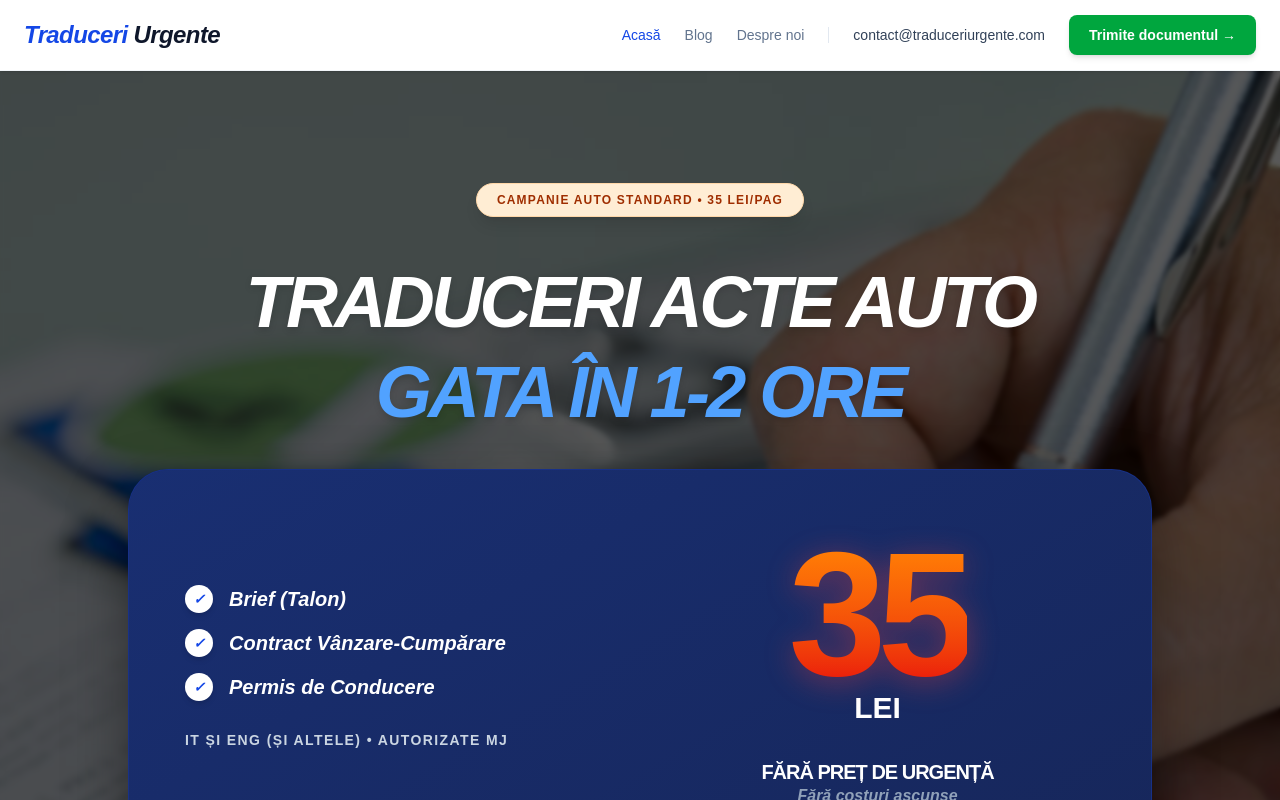
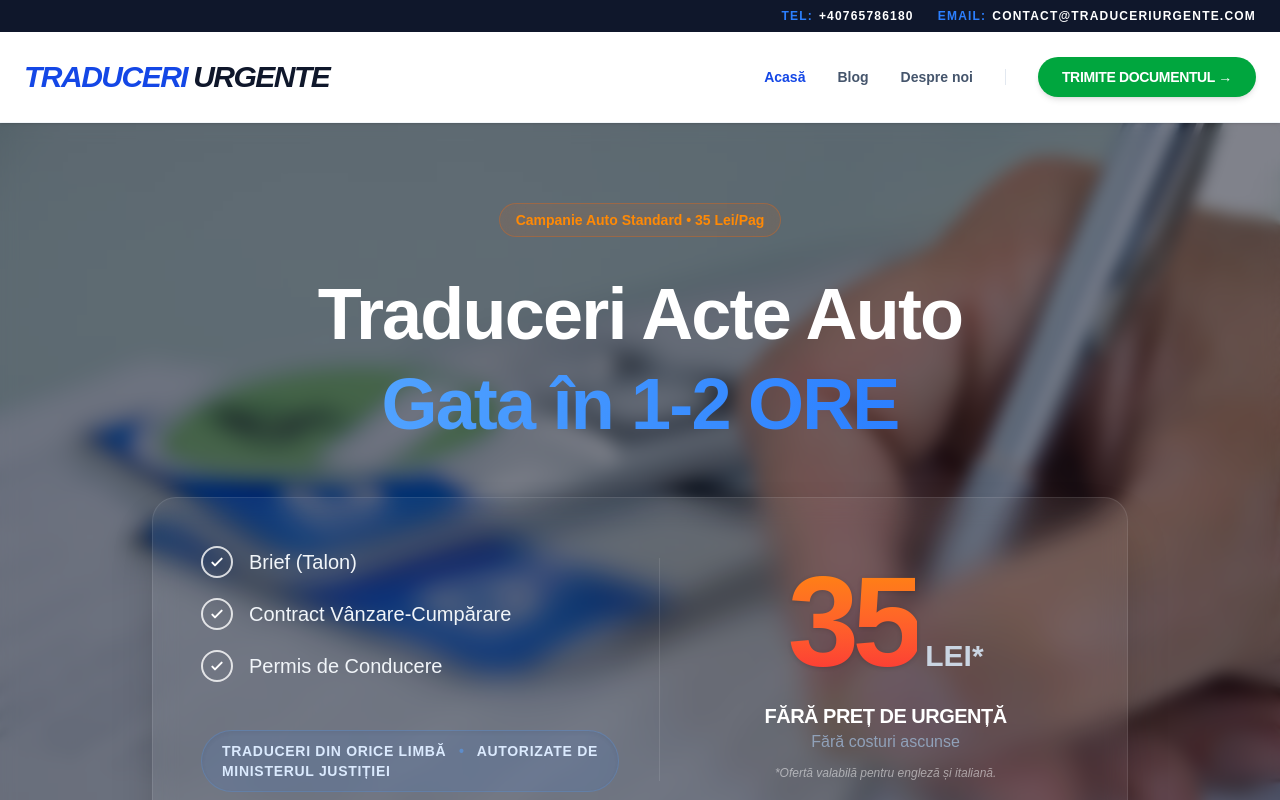
Before and after one commit to Eusebiu05/traduceri-urgente-landing, a Next.js app: page / in a window 1280 px wide. Shown: the top 800 px of the page. Built offline with nearby package versions, Linux system fonts and the light colour scheme.

Commit message:
1.4 Minor visual improvments

```diff
--- a/src/components/Header.tsx
+++ b/src/components/Header.tsx
@@ -1,4 +1,4 @@
-"use client"; // Adăugat pentru a putea folosi useState și usePathname
+"use client";
 
 import { useState } from "react";
 import { usePathname } from "next/navigation";
@@ -7,121 +7,95 @@ import Link from "next/link";
 
 export const Header = () => {
   const [isMenuOpen, setIsMenuOpen] = useState(false);
-  const pathname = usePathname(); // Pentru a ști pe ce pagină ne aflăm
+  const pathname = usePathname();
 
-  // Funcție pentru a stabili dacă un link este activ
   const getLinkClass = (path: string) => {
     const isActive = pathname === path;
-    return `text-sm font-medium transition-colors ${
-      isActive ? "text-blue-700" : "text-slate-500 hover:text-blue-700"
+    return `text-sm font-bold transition-colors ${
+      isActive ? "text-blue-700" : "text-slate-600 hover:text-blue-700"
     }`;
   };
 
   return (
-    <header className="sticky top-0 z-50 bg-white/95 backdrop-blur-md border-b border-slate-100 shadow-sm transition-all">
-      <div className="max-w-7xl mx-auto px-6 flex justify-between items-center h-[70px]"> {/* Am mărit puțin înălțimea pentru respiro */}
+    <header className="sticky top-0 z-50 bg-white/95 backdrop-blur-md border-b border-slate-100 shadow-sm">
 
-        {/* LOGO */}
+      {/* 1. BARA DE CONTACT (Zen-Style) */}
+      <div className="bg-slate-900 text-white py-2 px-6">
+        <div className="max-w-7xl mx-auto flex justify-center md:justify-end gap-6 text-[10px] md:text-xs font-bold uppercase tracking-widest">
+          <a href={`tel:${CompanyInfo.phone}`} className="flex items-center gap-1.5 hover:text-blue-400 transition-colors">
+            <span className="text-blue-500 font-black">TEL:</span> {CompanyInfo.phone}
+          </a>
+          <a href={`mailto:${CompanyInfo.email}`} className="hidden sm:flex items-center gap-1.5 hover:text-blue-400 transition-colors">
+            <span className="text-blue-500 font-black">EMAIL:</span> {CompanyInfo.email}
+          </a>
+        </div>
+      </div>
+
+      <div className="max-w-7xl mx-auto px-6">
+        {/* CONTAINER LOGO & NAV - flex-row și h-[70px] pe mobil pentru aliniere laterală */}
+        <div className="flex flex-row justify-between items-center h-[70px] md:h-[90px]">
+
+          {/* LOGO - Acum la stânga pe mobil */}
           <Link href="/" className="flex items-baseline gap-1.5 group">
-          <span className="font-extrabold text-2xl text-blue-700 italic tracking-tight group-hover:text-blue-800 transition-colors">
+            <span className="font-extrabold text-xl md:text-3xl text-blue-700 italic tracking-tighter group-hover:text-blue-800 transition-colors uppercase whitespace-nowrap">
               Traduceri
             </span>
-          <span className="font-extrabold text-2xl text-slate-900 italic tracking-tight">
+            <span className="font-extrabold text-xl md:text-3xl text-slate-900 italic tracking-tighter uppercase whitespace-nowrap">
               Urgente
             </span>
           </Link>
 
           {/* NAV — Desktop */}
-        <nav className="hidden md:flex gap-6 items-center">
-          <Link href="/" className={getLinkClass("/")}>
-            Acasă
-          </Link>
-          <Link href="/blog" className={getLinkClass("/about")}>
-            Blog
-          </Link>
-          <Link href="/about" className={getLinkClass("/about")}>
-            Despre noi
-          </Link>
-
+          <nav className="hidden md:flex gap-8 items-center">
+            <Link href="/" className={getLinkClass("/")}>Acasă</Link>
+            <Link href="/blog" className={getLinkClass("/blog")}>Blog</Link>
+            <Link href="/about" className={getLinkClass("/about")}>Despre noi</Link>
             <div className="h-4 w-px bg-slate-200" />
-
-          {/* Email */}
-          <a
-            href={`mailto:${CompanyInfo.email}`}
-            className="text-sm font-medium text-slate-700 hover:text-blue-700 transition-colors"
-          >
-            {CompanyInfo.email}
-          </a>
-
-          {/* CTA - WhatsApp (Îmbunătățit vizual) */}
             <a
               href={`https://wa.me/${CompanyInfo.whatsapp}`}
-            className="bg-green-600 hover:bg-green-500 text-white px-5 py-2.5 rounded-lg text-sm font-bold transition-all shadow-md hover:shadow-lg hover:-translate-y-0.5 whitespace-nowrap flex items-center gap-2"
+              className="bg-green-600 hover:bg-green-500 text-white px-6 py-2.5 rounded-full text-sm font-black transition-all shadow-md hover:shadow-lg hover:-translate-y-0.5 flex items-center gap-2 uppercase tracking-tight"
             >
-            Trimite documentul &rarr;
+              Trimite documentul →
             </a>
           </nav>
 
-        {/* HAMBURGER — Mobil (Acum este funcțional) */}
+          {/* BUTON MENIU MOBIL - Mutat în DREAPTA lateral */}
+          <div className="md:hidden flex items-center">
             <button
-          className="md:hidden text-slate-700 p-2 rounded-md hover:bg-slate-100 transition-colors"
-          aria-label="Deschide meniu"
+              className="flex items-center justify-center bg-slate-50 hover:bg-slate-100 text-slate-900 h-10 w-10 rounded-xl border border-slate-200 transition-all active:scale-90"
               onClick={() => setIsMenuOpen(!isMenuOpen)}
+              aria-label="Meniu"
             >
               {isMenuOpen ? (
-            // Iconiță "X" când meniul e deschis
-            <svg className="w-6 h-6" fill="none" stroke="currentColor" viewBox="0 0 24 24">
-              <path strokeLinecap="round" strokeLinejoin="round" strokeWidth="2" d="M6 18L18 6M6 6l12 12" />
+                <svg className="w-6 h-6 text-blue-700" fill="none" stroke="currentColor" viewBox="0 0 24 24" strokeWidth="2.5">
+                  <path strokeLinecap="round" strokeLinejoin="round" d="M6 18L18 6M6 6l12 12" />
                 </svg>
               ) : (
-            // Iconiță Hamburger când e închis
-            <svg className="w-6 h-6" fill="none" stroke="currentColor" viewBox="0 0 24 24">
-              <path strokeLinecap="round" strokeLinejoin="round" strokeWidth="2" d="M4 6h16M4 12h16m-7 6h7" />
-            </svg>
+                <div className="flex flex-col gap-1 items-end">
+                  <span className="w-6 h-[2px] bg-blue-700 rounded-full"></span>
+                  <span className="w-4 h-[2px] bg-blue-700 rounded-full"></span>
+                </div>
               )}
             </button>
-
+          </div>
+        </div>
       </div>
 
       {/* MENIU DROPDOWN — Mobil */}
       {isMenuOpen && (
-        <div className="md:hidden bg-white border-t border-slate-100 shadow-lg absolute w-full left-0 px-6 py-4 flex flex-col gap-4">
-          <Link
-            href="/"
-            className="text-base font-medium text-slate-700 hover:text-blue-700"
-            onClick={() => setIsMenuOpen(false)} // Închide meniul la click
-          >
-            Acasă
-          </Link>
-          <Link
-            href="/"
-            className="text-base font-medium text-slate-700 hover:text-blue-700"
-            onClick={() => setIsMenuOpen(false)} // Închide meniul la click
-          >
-            Blog
-          </Link>
-          <Link
-            href="/about"
-            className="text-base font-medium text-slate-700 hover:text-blue-700"
-            onClick={() => setIsMenuOpen(false)}
-          >
-            Despre noi
-          </Link>
-
-          <div className="h-px w-full bg-slate-100 my-1" />
-
-          <a
-            href={`mailto:${CompanyInfo.email}`}
-            className="text-base font-medium text-slate-700"
-          >
-            {CompanyInfo.email}
-          </a>
+        <div className="md:hidden bg-white border-t border-slate-100 shadow-2xl absolute w-full left-0 px-8 py-10 flex flex-col gap-5 animate-in fade-in slide-in-from-top-4 duration-300 z-[100]">
+          <Link href="/" className="text-xl font-black text-slate-900 text-center py-3 border-b border-slate-50 tracking-tight" onClick={() => setIsMenuOpen(false)}>ACASĂ</Link>
+          <Link href="/blog" className="text-xl font-black text-slate-900 text-center py-3 border-b border-slate-50 tracking-tight" onClick={() => setIsMenuOpen(false)}>BLOG</Link>
+          <Link href="/about" className="text-xl font-black text-slate-900 text-center py-3 border-b border-slate-50 tracking-tight" onClick={() => setIsMenuOpen(false)}>DESPRE NOI</Link>
 
           <a
             href={`https://wa.me/${CompanyInfo.whatsapp}`}
-            className="bg-green-600 text-white px-4 py-3 rounded-lg text-center font-bold mt-2"
+            className="bg-green-600 text-white px-4 py-5 rounded-2xl text-center font-black mt-6 shadow-xl flex justify-center items-center gap-3 uppercase tracking-wider transition-transform active:scale-95"
           >
-            Trimite documentul pe WhatsApp
+             <svg className="w-6 h-6 fill-current" viewBox="0 0 24 24">
+                <path d="M.057 24l1.687-6.163c-1.041-1.804-1.588-3.849-1.587-5.946.003-6.556 5.338-11.891 11.893-11.891 3.181.001 6.167 1.24 8.413 3.488 2.245 2.248 3.481 5.236 3.48 8.414-.003 6.557-5.338 11.892-11.893 11.892-1.99-.001-3.951-.5-5.688-1.448l-6.305 1.654z" />
+             </svg>
+            Trimite pe WhatsApp
           </a>
         </div>
       )}
--- a/src/components/Hero.tsx
+++ b/src/components/Hero.tsx
@@ -1,79 +1,127 @@
 // src/components/Hero.tsx
-// NOU: Am adăugat importul pentru CompanyInfo
 import { PricingData, CompanyInfo } from "@/data/site-content";
-const whatsappMessage = encodeURIComponent("Bună ziua! Doresc o ofertă de preț pentru traducerea unor acte auto. Vă trimit imediat pozele.");
+
+// Mesajul predefinit rămâne exact cum l-ai setat
+const whatsappMessage = encodeURIComponent(
+  "Bună ziua. Doresc o ofertă pentru urmatoarele documente..."
+);
+
 export const Hero = () => (
-  <section className="relative py-16 md:py-28 overflow-hidden">
-
+  <section className="relative flex min-h-[90vh] items-center justify-center py-20 overflow-hidden">
+    {/* FUNDAL ȘI OVERLAY */}
     <div
       className="absolute inset-0 bg-cover bg-center bg-no-repeat"
-      style={{ backgroundImage: "url('/background-image.jpg')" }} // Asigură-te că numele fișierului este corect
-    >
-      <div className="absolute inset-0 bg-black/65 backdrop-blur-[2px]"></div>
-    </div>
+      style={{ backgroundImage: "url('/hero-bg.jpg')" }}
+    />
+    <div className="absolute inset-0 bg-slate-950/75 md:bg-slate-950/50 backdrop-blur-sm" />
 
-    <div className="max-w-6xl mx-auto px-4 relative z-10 text-center">
-      <span className="inline-block bg-orange-100 text-orange-800 px-5 py-2 rounded-full text-xs font-extrabold tracking-widest uppercase mb-10 shadow-lg border border-orange-200">
+    <div className="relative z-10 w-full max-w-5xl mx-auto px-6 flex flex-col items-center text-center">
+      {/* BADGE - Aliniat la stânga pe mobil, centrat pe desktop */}
+      <div className="mb-8 inline-flex items-center self-start md:self-center rounded-full border border-orange-500/30 bg-orange-500/10 px-4 py-1.5 text-sm font-semibold text-orange-400 backdrop-blur-md">
         Campanie Auto Standard • 35 Lei/Pag
-      </span>
+      </div>
 
-      <h1 className="text-4xl md:text-7xl font-black text-white mb-8 leading-tight uppercase italic tracking-tighter drop-shadow-md">
+      {/* TITLU PRINCIPAL - Aliniat la stânga pe mobil, centrat pe desktop */}
+      <h1 className="mb-12 text-5xl md:text-7xl font-extrabold text-white tracking-tight leading-tight w-full text-left md:text-center">
         Traduceri Acte Auto <br />
-        <span className="text-blue-400">Gata în 1-2 ORE</span>
+        <span className="text-transparent bg-clip-text bg-gradient-to-r from-blue-400 to-blue-500">
+          Gata în 1-2 ORE
+        </span>
       </h1>
 
-      {/* MEGA POSTER CARD */}
-      <div className="bg-blue-950 p-8 md:p-14 rounded-[2.5rem] shadow-[0_25px_70px_-15px_rgba(0,0,0,0.6)] border border-blue-800/50 relative overflow-hidden backdrop-blur-sm max-w-5xl mx-auto">
-        <div className="absolute inset-0 bg-gradient-to-br from-blue-900/50 to-transparent"></div>
+      {/* CARD PREMIUM */}
+      <div className="w-full rounded-3xl border border-white/10 bg-white/5 p-8 md:p-12 shadow-2xl backdrop-blur-md">
+        {/* Container flex pentru Listă și Preț - items-start pe mobil */}
+        <div className="flex flex-col md:flex-row items-start md:items-center justify-between gap-10 mb-10 w-full">
 
-        {/* NOU: Am grupat lista și prețul într-un div flex pentru a le ține sus */}
-        <div className="flex flex-col md:flex-row items-center justify-between gap-10 relative z-10 mb-10">
-
-          <div className="text-left md:w-1/2">
-            <ul className="space-y-4">
-              {["Brief (Talon)", "Contract Vânzare-Cumpărare", "Permis de Conducere"].map(item => (
-                <li key={item} className="flex items-center gap-4 font-extrabold text-white italic text-lg md:text-xl">
-                  <span className="w-7 h-7 bg-white text-blue-700 rounded-full flex items-center justify-center text-sm font-bold shadow-md">✓</span>
+          {/* Partea stângă: Lista */}
+          <div className="w-full md:w-1/2 space-y-6 text-left">
+            <ul className="space-y-5">
+              {[
+                "Brief (Talon)",
+                "Contract Vânzare-Cumpărare",
+                "Permis de Conducere",
+              ].map((item) => (
+                <li
+                  key={item}
+                  className="flex items-center text-lg md:text-xl font-medium text-slate-100"
+                >
+                  {/* Bifa simplă cu contur alb, ca în imagine */}
+                  <div className="mr-4 flex h-8 w-8 shrink-0 items-center justify-center rounded-full border-2 border-white/80 text-white">
+                    <svg
+                      className="h-4 w-4"
+                      fill="none"
+                      viewBox="0 0 24 24"
+                      stroke="currentColor"
+                      strokeWidth={3}
+                    >
+                      <path
+                        strokeLinecap="round"
+                        strokeLinejoin="round"
+                        d="M5 13l4 4L19 7"
+                      />
+                    </svg>
+                  </div>
                   {item}
                 </li>
               ))}
             </ul>
-            <p className="mt-8 text-slate-300 font-bold uppercase text-sm tracking-widest leading-none">
-              IT și ENG (și altele) • Autorizate MJ
+
+            {/* Etichetă rotunjită și luminoasă */}
+            <div className="mt-6 inline-flex items-center rounded-full border border-blue-400/20 bg-blue-500/10 px-5 py-2.5 shadow-inner">
+              <p className="text-xs md:text-sm font-bold text-blue-100 uppercase tracking-wider">
+                Traduceri din orice limbă{" "}
+                <span className="mx-2 text-blue-400/50">•</span> Autorizate de Ministerul Justiției
+              </p>
+            </div>
+          </div>
+
+          {/* Partea dreaptă: Prețul */}
+          <div className="w-full md:w-1/2 flex flex-col items-start md:items-center justify-center border-t border-white/10 pt-8 md:pt-0 md:border-t-0 md:border-l md:pl-8">
+            <div className="flex items-baseline gap-2">
+              <span className="text-8xl md:text-9xl font-black text-transparent bg-clip-text bg-gradient-to-b from-orange-400 to-red-500 tracking-tighter drop-shadow-sm">
+                {PricingData.autoStandard}
+              </span>
+              <span className="text-2xl md:text-3xl font-bold text-slate-300">
+                LEI*
+              </span>
+            </div>
+
+            <p className="mt-4 text-lg md:text-xl font-bold text-white tracking-tight uppercase w-full text-left md:text-center">
+              Fără preț de urgență
+            </p>
+            <p className="text-sm md:text-base font-medium text-slate-400 w-full text-left md:text-center">
+              Fără costuri ascunse
+            </p>
+
+            {/* Conditii - Corect integrat in containerul din dreapta */}
+            <p className="mt-3 text-[11px] md:text-xs font-medium text-white/50 italic w-full text-left md:text-center leading-tight">
+              *Ofertă valabilă pentru engleză și italiană.
             </p>
           </div>
+        </div> {/* <-- Aici se inchide corect containerul de flex */}
 
-          <div className="flex flex-col items-center md:w-1/2">
-            <div className="text-8xl md:text-[11rem] font-black tracking-tighter leading-none bg-gradient-to-b from-orange-400 to-red-600 bg-clip-text text-transparent drop-shadow-[0_5px_15px_rgba(239,68,68,0.4)]">
-              {PricingData.autoStandard}
-            </div>
-            <div className="text-3xl font-black text-white -mt-3">LEI</div>
-
-            <p className="font-black text-white uppercase tracking-tighter mt-8 text-xl">FĂRĂ preț de urgență</p>
-            <p className="font-bold text-slate-400 text-base italic leading-tight">Fără costuri ascunse</p>
-          </div>
-
-        </div>
-
-        {/* NOU: BUTONUL DE WHATSAPP "BANDĂ RULANTĂ" */}
-        <div className="relative z-10 border-t border-blue-800/50 pt-10 mt-2">
+        {/* BUTON WHATSAPP */}
+        <div className="border-t border-white/10 pt-8 mt-4 w-full flex flex-col items-center">
+          {/* justify-start pe mobil pentru a alinia conținutul butonului */}
           <a
             href={`https://wa.me/${CompanyInfo.whatsapp}?text=${whatsappMessage}`}
             target="_blank"
             rel="noopener noreferrer"
-            className="bg-[#25D366] hover:bg-[#20bd5a] text-white px-6 py-5 rounded-2xl text-xl md:text-2xl font-black uppercase tracking-wide transition-all shadow-[0_10px_30px_-5px_rgba(37,211,102,0.5)] hover:shadow-[0_15px_40px_-5px_rgba(37,211,102,0.6)] hover:-translate-y-1 flex items-center justify-center gap-3 w-full max-w-2xl mx-auto group"
+            className="group relative inline-flex h-16 w-full max-w-2xl items-center justify-start md:justify-center gap-3 rounded-2xl bg-[#25D366] px-8 text-xl font-bold text-white shadow-[0_8px_30px_rgb(37,211,102,0.25)] transition-all duration-300 hover:bg-[#20bd5a] hover:-translate-y-1 hover:shadow-[0_15px_40px_rgb(37,211,102,0.4)] focus-visible:outline-none focus-visible:ring-2 focus-visible:ring-[#25D366] focus-visible:ring-offset-2 focus-visible:ring-offset-slate-950 uppercase tracking-wide"
           >
-            {/* Iconiță nativă WhatsApp */}
-            <svg className="w-8 h-8 md:w-10 md:h-10 fill-current group-hover:scale-110 transition-transform" viewBox="0 0 24 24">
+            <svg
+              className="w-8 h-8 fill-current group-hover:scale-110 transition-transform duration-300"
+              viewBox="0 0 24 24"
+            >
               <path d="M.057 24l1.687-6.163c-1.041-1.804-1.588-3.849-1.587-5.946.003-6.556 5.338-11.891 11.893-11.891 3.181.001 6.167 1.24 8.413 3.488 2.245 2.248 3.481 5.236 3.48 8.414-.003 6.557-5.338 11.892-11.893 11.892-1.99-.001-3.951-.5-5.688-1.448l-6.305 1.654zm6.597-3.807c1.676.995 3.276 1.591 5.392 1.592 5.448 0 9.886-4.434 9.889-9.885.002-5.462-4.415-9.89-9.881-9.892-5.452 0-9.887 4.434-9.889 9.884-.001 2.225.651 3.891 1.746 5.634l-.999 3.648 3.742-.981zm11.387-5.464c-.074-.124-.272-.198-.57-.347-.297-.149-1.758-.868-2.031-.967-.272-.099-.47-.149-.669.149-.198.297-.768.967-.941 1.165-.173.198-.347.223-.644.074-.297-.149-1.255-.462-2.39-1.475-.883-.788-1.48-1.761-1.653-2.059-.173-.297-.018-.458.13-.606.134-.133.297-.347.446-.521.151-.172.2-.296.3-.495.099-.198.05-.372-.025-.521-.075-.148-.669-1.611-.916-2.206-.242-.579-.487-.501-.669-.51l-.57-.01c-.198 0-.52.074-.792.347-.272.297-1.04 1.016-1.04 2.479 0 1.462 1.065 2.876 1.213 3.074.149.198 2.095 3.2 5.076 4.487.709.306 1.263.489 1.694.626.712.226 1.36.194 1.872.118.571-.085 1.758-.719 2.006-1.413.248-.695.248-1.29.173-1.414z" />
             </svg>
             Trimite Actele pe WhatsApp
           </a>
-          <p className="mt-4 text-slate-300 text-sm md:text-base font-medium">
+          <p className="mt-4 text-sm font-medium text-slate-400 w-full text-left md:text-center">
             Fără formulare complicate. Răspundem și ne apucăm de treabă instant.
           </p>
         </div>
-
       </div>
     </div>
   </section>
--- a/src/data/site-content.ts
+++ b/src/data/site-content.ts
@@ -7,6 +7,7 @@ export const CompanyInfo = {
   email: "contact@traduceriurgente.com",
   whatsapp: "40720376824",
   googleReviewLink: "https://g.page/r/identificator-ul-tau/review",
+  phone: "+40765786180"
 };
 
 export const PricingData = {
```
Also changed, not shown: public/hero-bg.jpg (renamed from public/background-image.jpg). Lines whose indentation alone changed are shown as unchanged.
